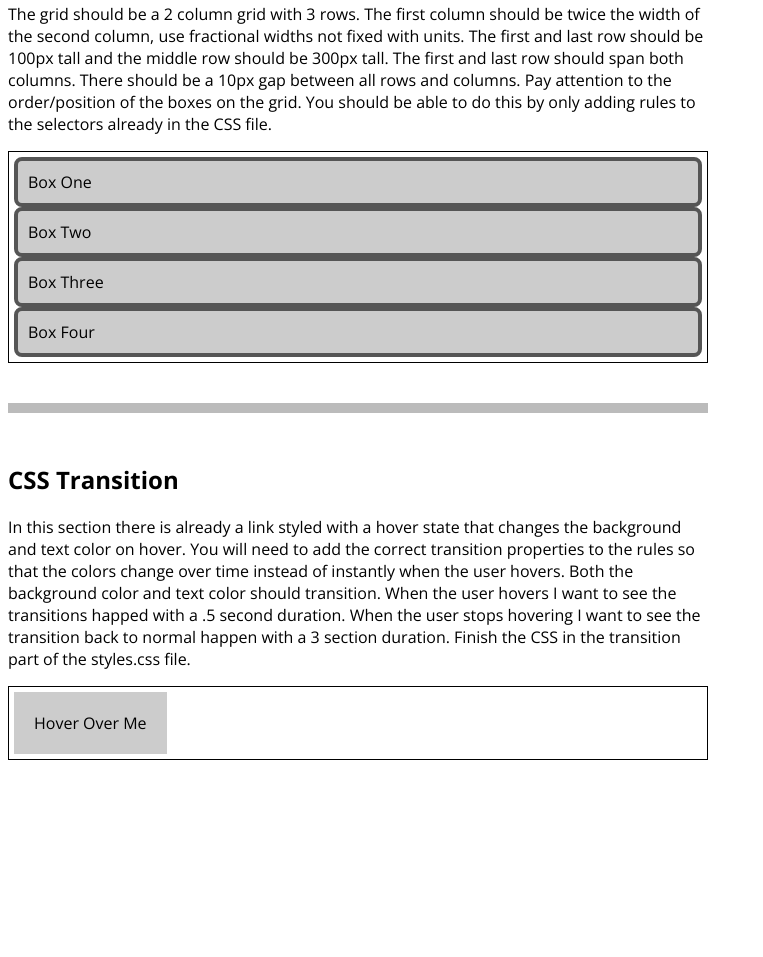
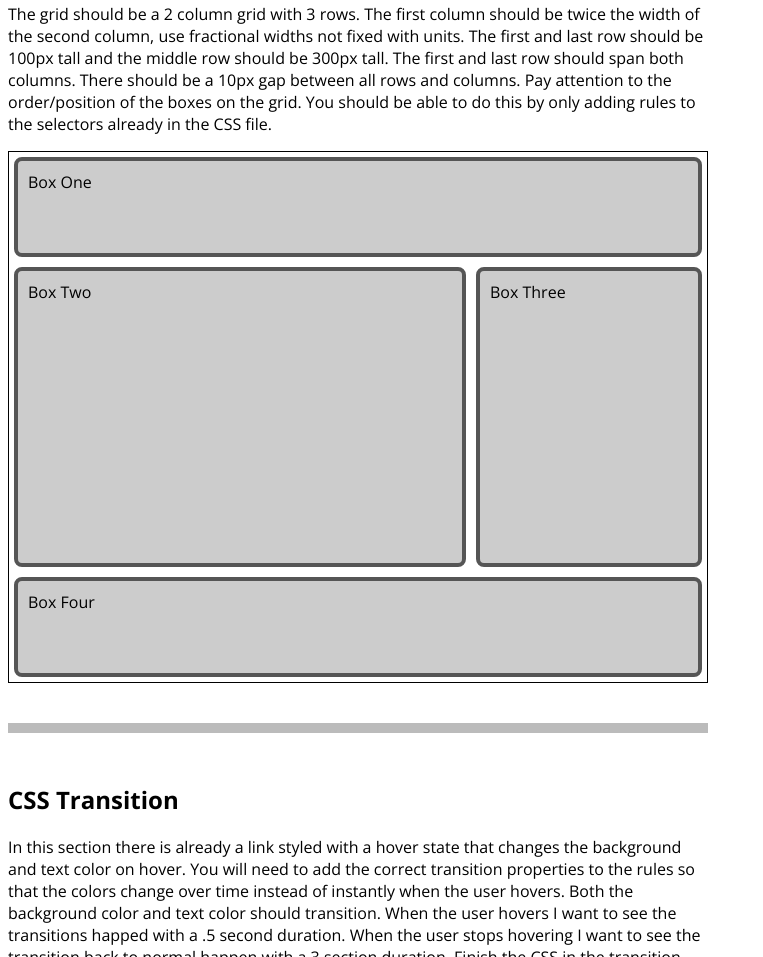
Before and after one commit to k-szczech/ITMD441-Lab2, a plain HTML site: page index.html in a window 1280 px wide. Shown: the part 5197-6154 px from the top of the page, without its empty margins (0-763 px from the left). Before the commit the page ends 6005 px from the top, so only its background shows below. Drawn offline with nearby package versions, Linux system fonts and the light colour scheme.

Commit message:
Grid 3 completed

```diff
--- a/styles.css
+++ b/styles.css
@@ -88,11 +88,13 @@
 /* Grid Part 3 */
 
 #grid-section3 .grid {
-
+	display: grid;
+	grid: 100px 300px 100px / 2fr 1fr;
+	gap: 10px;
 }
 
 #grid-section3 .box1 {
-
+	grid-column: 1 / 3;
 }
 
 #grid-section3 .box2 {
@@ -104,7 +106,7 @@
 }
 
 #grid-section3 .box4 {
-
+	grid-column: 1 / 3;
 }
 
 /* end Grid Part 3 */
```
